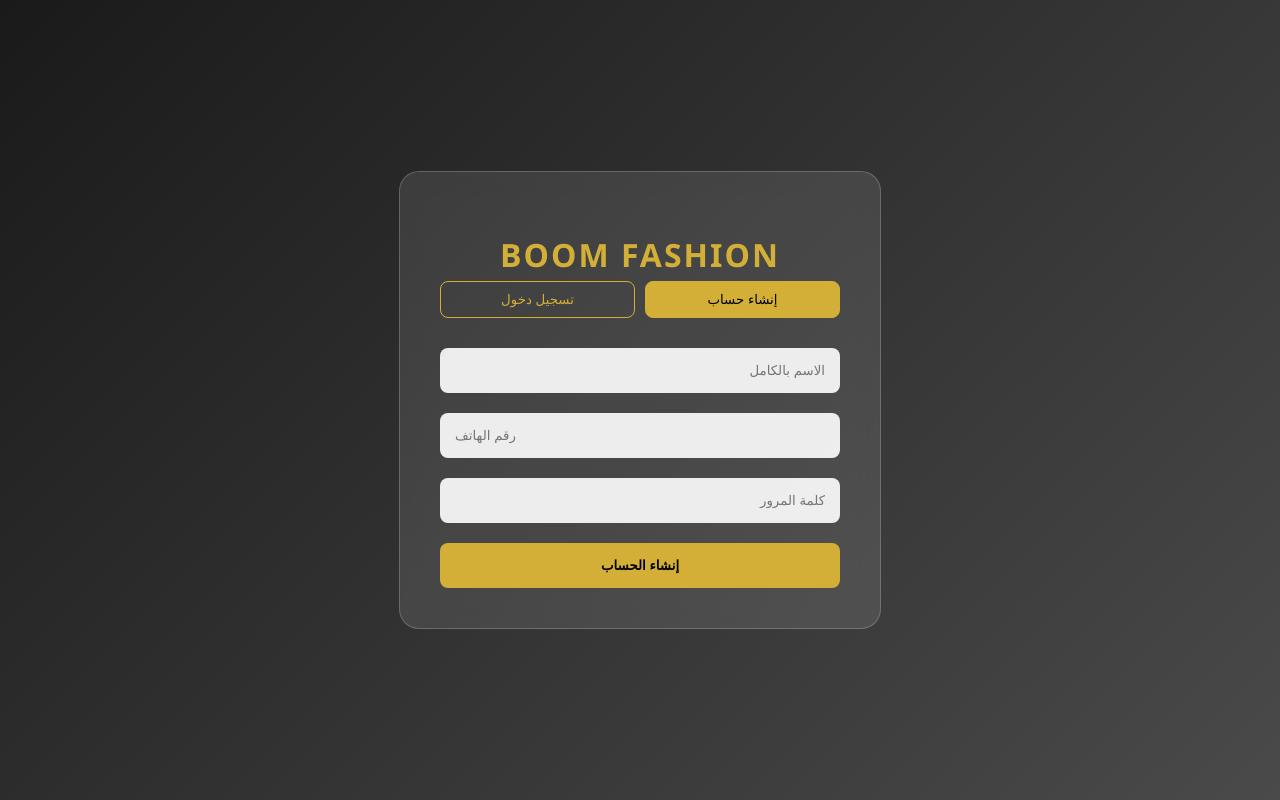
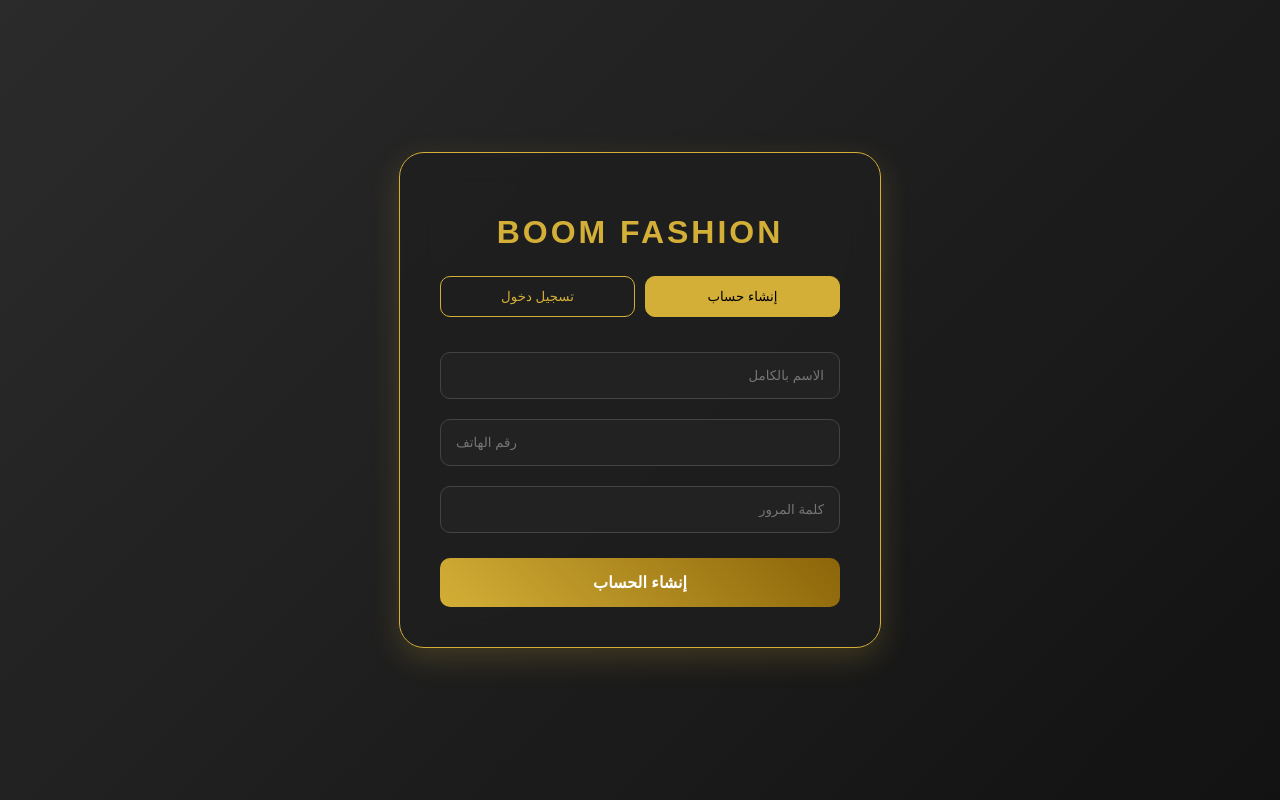
Before and after one commit to momenhsham51-cmyk/Bom-fashon, a plain HTML site: page index.html in a window 1280 px wide. Drawn offline with Linux system fonts and the light colour scheme.

Commit message:
Update index.html

```diff
--- a/index.html
+++ b/index.html
@@ -2,17 +2,16 @@
 <html lang="ar" dir="rtl">
 <head>
     <meta charset="UTF-8">
-    <meta name="viewport" content="width=device-width, initial-scale=1.0">
-    <title>BOOM FASHION | بوابتك للربح</title>
+    <title>BOOM FASHION | تسجيل الدخول</title>
     <style>
-        body { font-family: 'Segoe UI', Tahoma, Geneva, Verdana, sans-serif; background: linear-gradient(135deg, #1a1a1a 0%, #4a4a4a 100%); display: flex; justify-content: center; align-items: center; min-height: 100vh; margin: 0; color: #fff; }
-        .box { background: rgba(255, 255, 255, 0.1); backdrop-filter: blur(10px); padding: 40px; border-radius: 20px; width: 90%; max-width: 400px; text-align: center; border: 1px solid rgba(255, 255, 255, 0.2); }
-        h1 { color: #d4af37; margin-bottom: 5px; letter-spacing: 2px; }
-        .tabs { display: flex; gap: 10px; margin-bottom: 20px; }
-        .tab-btn { flex: 1; padding: 10px; background: none; border: 1px solid #d4af37; color: #d4af37; border-radius: 8px; cursor: pointer; transition: 0.3s; }
-        .tab-btn.active { background: #d4af37; color: #000; }
-        input { width: 100%; padding: 15px; margin: 10px 0; border: none; border-radius: 8px; background: rgba(255,255,255,0.9); box-sizing: border-box; }
-        button.submit-btn { width: 100%; padding: 15px; background: #d4af37; color: black; border: none; border-radius: 8px; font-weight: bold; cursor: pointer; margin-top: 10px; }
+        body { font-family: 'Cairo', sans-serif; background: linear-gradient(135deg, #2b2b2b, #121212); min-height: 100vh; display: flex; justify-content: center; align-items: center; margin: 0; }
+        .box { background: rgba(30, 30, 30, 0.8); backdrop-filter: blur(15px); padding: 40px; border-radius: 25px; width: 90%; max-width: 400px; text-align: center; border: 1px solid #d4af37; box-shadow: 0 10px 30px rgba(212, 175, 55, 0.2); }
+        h1 { color: #d4af37; margin-bottom: 25px; letter-spacing: 3px; text-transform: uppercase; }
+        .tabs { display: flex; gap: 10px; margin-bottom: 25px; }
+        .tab-btn { flex: 1; padding: 12px; background: transparent; border: 1px solid #d4af37; color: #d4af37; border-radius: 10px; cursor: pointer; transition: 0.4s; }
+        .tab-btn.active, .tab-btn:hover { background: #d4af37; color: #000; }
+        input { width: 100%; padding: 15px; margin: 10px 0; border: 1px solid #444; border-radius: 10px; background: #222; color: #fff; box-sizing: border-box; }
+        button.submit-btn { width: 100%; padding: 15px; background: linear-gradient(45deg, #d4af37, #8b6508); color: white; border: none; border-radius: 10px; font-weight: bold; cursor: pointer; margin-top: 15px; font-size: 16px; }
     </style>
 </head>
 <body>
@@ -23,8 +22,7 @@
         <button class="tab-btn active" onclick="switchMode('register')">إنشاء حساب</button>
         <button class="tab-btn" onclick="switchMode('login')">تسجيل دخول</button>
     </div>
-
-    <form id="authForm">
+    <form id="authForm" onsubmit="window.location.href='dashboard.html'; return false;">
         <input type="text" id="nameField" placeholder="الاسم بالكامل" required>
         <input type="tel" placeholder="رقم الهاتف" required>
         <input type="password" placeholder="كلمة المرور" required>
@@ -37,18 +35,10 @@
         const nameField = document.getElementById('nameField');
         const btnText = document.getElementById('btnText');
         const btns = document.querySelectorAll('.tab-btn');
-
         btns.forEach(b => b.classList.toggle('active'));
-
-        if(mode === 'login') {
-            nameField.style.display = 'none';
-            btnText.innerText = 'تسجيل الدخول';
-        } else {
-            nameField.style.display = 'block';
-            btnText.innerText = 'إنشاء الحساب';
-        }
+        if(mode === 'login') { nameField.style.display = 'none'; btnText.innerText = 'تسجيل الدخول'; }
+        else { nameField.style.display = 'block'; btnText.innerText = 'إنشاء الحساب'; }
     }
 </script>
-
 </body>
 </html>
```
